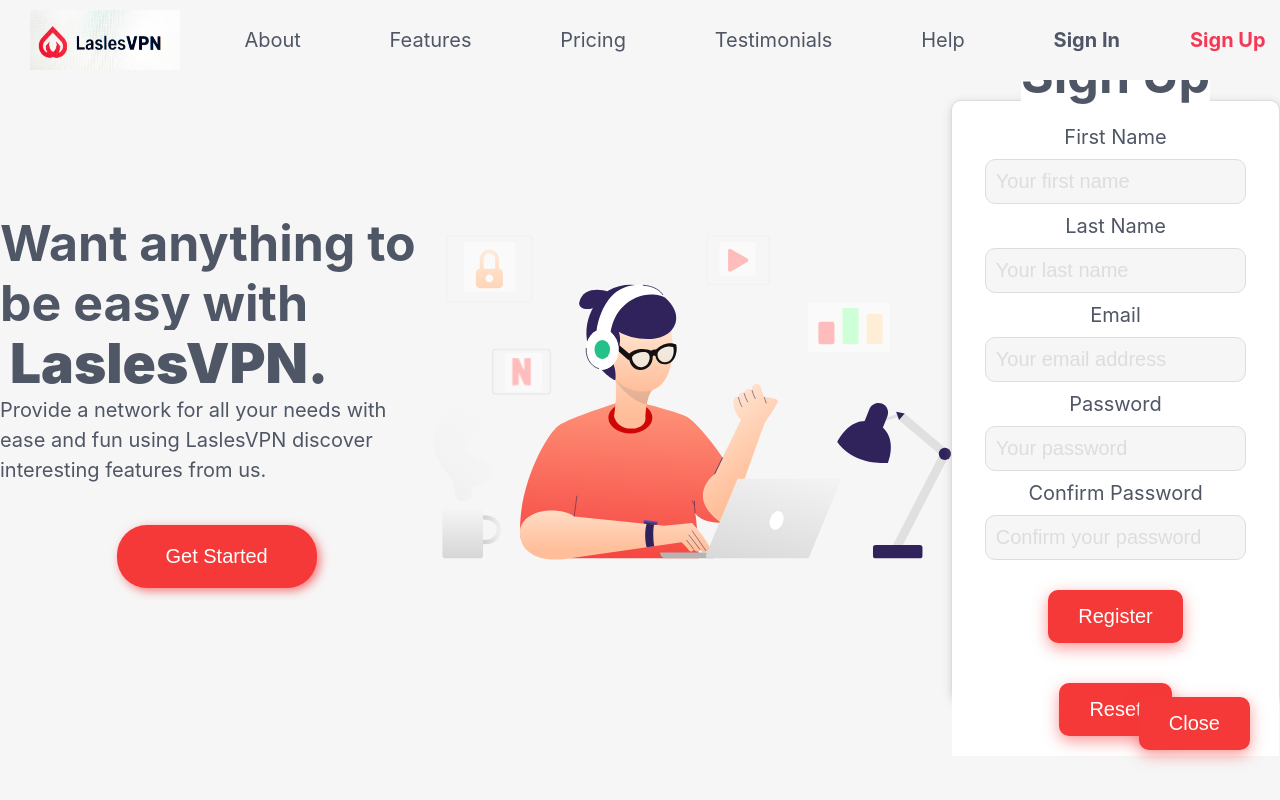
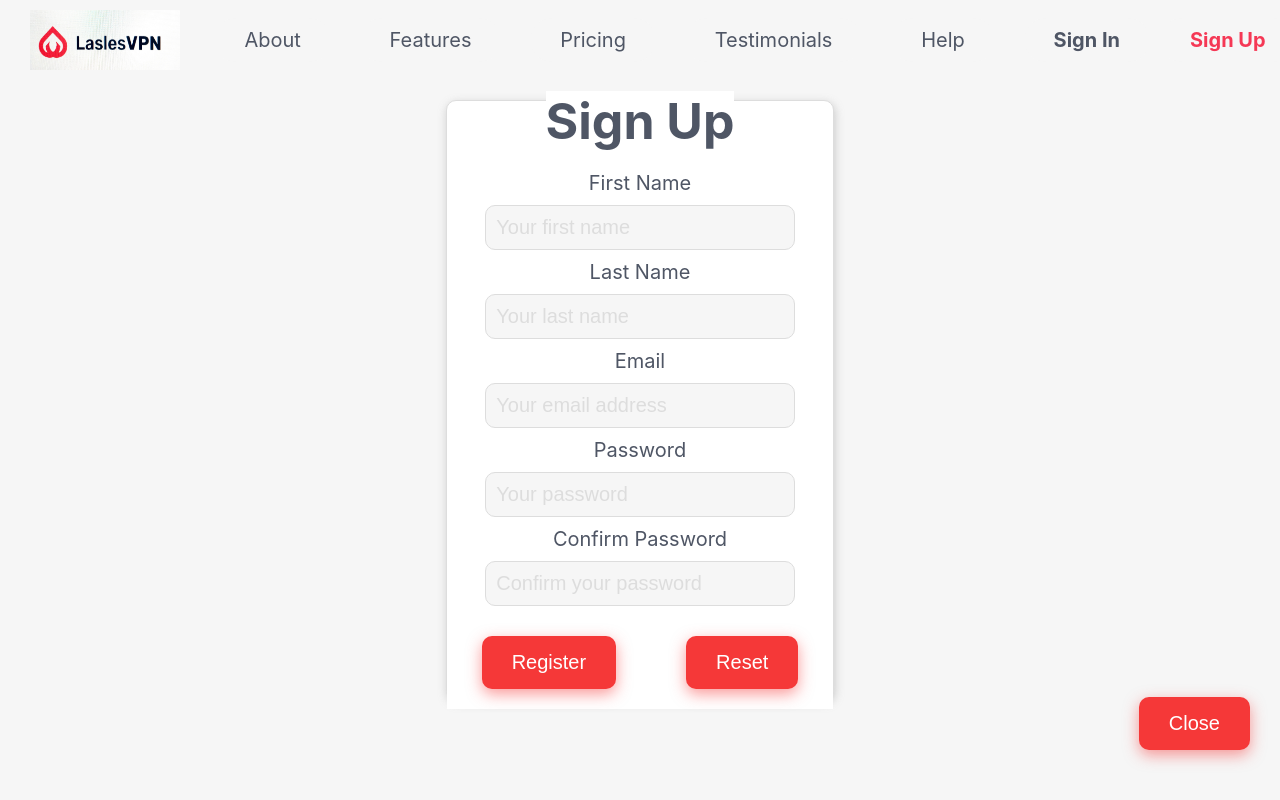
Before and after one commit to Jolanta27/LandingPage-LaslesVPN, a React (Create React App) app: page / in a window 1280 px wide. Both pictures are taken after a click on the button "Get Started". Shown: the top 800 px of the page. Built offline with nearby package versions, Linux system fonts and the light colour scheme.

Commit message:
add some new features

```diff
--- a/src/components/Header.jsx
+++ b/src/components/Header.jsx
@@ -4,6 +4,7 @@
 import { useState } from "react";
 import { HashLink } from 'react-router-hash-link';
 import { Link } from 'react-router-dom';
+import SignUpForm from "./SignUp";
 
 
 const NavItem = ({ link, text }) => {
@@ -14,14 +15,14 @@
     );
 };
 
- const NavbarButton = ({ text, position, link }) => {
+ const NavbarButton = ({ text, position, link, onClick }) => {
   return (
-    <Link to={link} className={`navbar-button button-${position}`}>{text}</Link>
+    <Link to={link} className={`navbar-button button-${position}`} onClick={onClick}>{text}</Link>
   )
  }
 
 
- const MenuItems = () => {
+ const MenuItems = ({ setShowForm }) => {
     return (
     <>
         <NavItem link="#about" text="About" />
@@ -31,21 +32,23 @@
         <NavItem link="#footer" text="Help" />
         <div className="navbar-buttons">
         <li><NavbarButton text="Sign In" position="left" link="/signin"/></li>
-        <li><NavbarButton text="Sign Up" position="right" link="/signup"/></li>
+        <li><NavbarButton onClick={() => setShowForm(true)} text="Sign Up" position="right" link="/signup"/></li>
         </div>
     </>
  );
     };
 const Header = () => {
     const [isOpen, setOpen] = useState(false);
+    const [showForm, setShowForm] = useState(false);
 
            return (
                 <nav className="menu-items">
                     <img src="logo.JPG" id="logo" alt="logo" />
                           <Hamburger toggled={isOpen} size={25} toggle={setOpen}/>
                           <ul className={isOpen ? "open" : ""}>
-                     <MenuItems />
+                     <MenuItems setShowForm={setShowForm}/>
                      </ul>
+                     {showForm && <SignUpForm onClose={() => setShowForm(false)} /> }
                 </nav>
             );
         };
--- a/src/components/MainSection.jsx
+++ b/src/components/MainSection.jsx
@@ -1,12 +1,12 @@
 import React from 'react';
 import './styles/MainSection.css';
 import picture from '../../src/pictures/header-illustration.svg';
-import SignUp from './SignUp';
+import SignUpForm from './SignUp';
 import { useState } from 'react';
 import './styles/SignUp.css';
 
 
-const MainSection = () => {
+const MainSection = ({ onClose }) => {
     const [showForm, setShowForm] = useState(false);
 
     return (
@@ -25,7 +25,9 @@
     <div className='parent-img'>
     <img src={picture} alt="The guy working" />
     </div>
-    {showForm && <SignUp />}
+    <div className='form-container-sign-up'>
+    {showForm && <SignUpForm onClose = {() => setShowForm(false)}/>}
+</div>
     </div>
     );
 };
--- a/src/components/SignUp.jsx
+++ b/src/components/SignUp.jsx
@@ -2,8 +2,9 @@
 import { Formik, Form, ErrorMessage } from 'formik';
 import * as Yup from 'yup';
 import { useNavigate } from 'react-router-dom';
+import { useEffect } from 'react';
 
-const SignUpForm = () => {
+const SignUpForm = ({ onClose, showForm }) => {
     const navigate = useNavigate();
 
     const styles = {
@@ -40,6 +41,11 @@
             outline: 'none'
         }
         }
+        useEffect(() => {
+            if(!showForm) {
+                navigate('/');
+            }
+        }, [showForm, navigate]);
 
         const validate = Yup.object({
         firstName: Yup.string().required("Firstname Required"),
@@ -131,7 +137,7 @@
                </div>
             )}
             </Formik>
-            <button onClick={() => navigate('/')} className='close-btn'>Close</button>
+            <button onClick={() => { onClose(); navigate('/'); }} className='close-btn'>Close</button>
         </div>
 
     );
--- a/src/components/styles/MainSection.css
+++ b/src/components/styles/MainSection.css
@@ -99,3 +99,12 @@
         max-height: 100%;
         box-shadow: 3px 3px 3px rgba(222, 210, 210, 0.75);
     }
+    .form-container-sign-up {
+        display: flex;
+        justify-content: center;
+        align-items: center;
+        position: fixed;
+        width: 100%;
+        background-color: rgba(0, 0, 0, 0.5);
+
+    }
```
